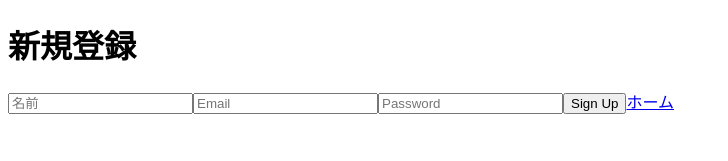
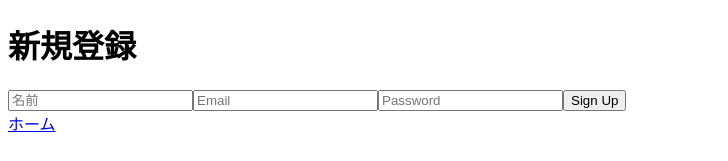
Before and after one commit to vyuma/GitHubBattle, a Next.js app in the folder front/: page /register in a window 1280 px wide. Shown: the top 161 px of the page, without its empty margins (0-728 px from the left). Built offline with nearby package versions, Linux system fonts and the light colour scheme; no server answers.

Commit message:
コンフリクト解消

```diff
--- a/front/src/app/login/page.tsx
+++ b/front/src/app/login/page.tsx
@@ -46,9 +46,8 @@ const Login: React.FC = () => {
                     required
                 />
                 <button type="submit">Login</button>
-                <button onClick={logout}>ログアウトテスト</button>
             </form>
-
+            <button onClick={logout}>ログアウトテスト</button>
             <Link href="/">ホーム</Link>
         </div>
     );
--- a/front/src/app/register/page.tsx
+++ b/front/src/app/register/page.tsx
@@ -19,6 +19,7 @@ const Register: React.FC = () => {
 
         try {
             await signup(email, password, userName);
+            toast.success("新規登録完了");
         } catch (error) {
             console.error("An error occurred", error);
             toast.error("An error occurred");
@@ -27,7 +28,7 @@ const Register: React.FC = () => {
 
     return (
         <div>
-            <Toaster />
+            <form onSubmit={handleRegister}>
                 <h1>新規登録</h1>
                 <input
                     type="text"
@@ -51,7 +52,7 @@ const Register: React.FC = () => {
                     required
                 />
                 <button type="submit">Sign Up</button>
-
+            </form>
             <Link href="/">ホーム</Link>
         </div>
     );
```
Lines whose indentation alone changed are shown as unchanged.
